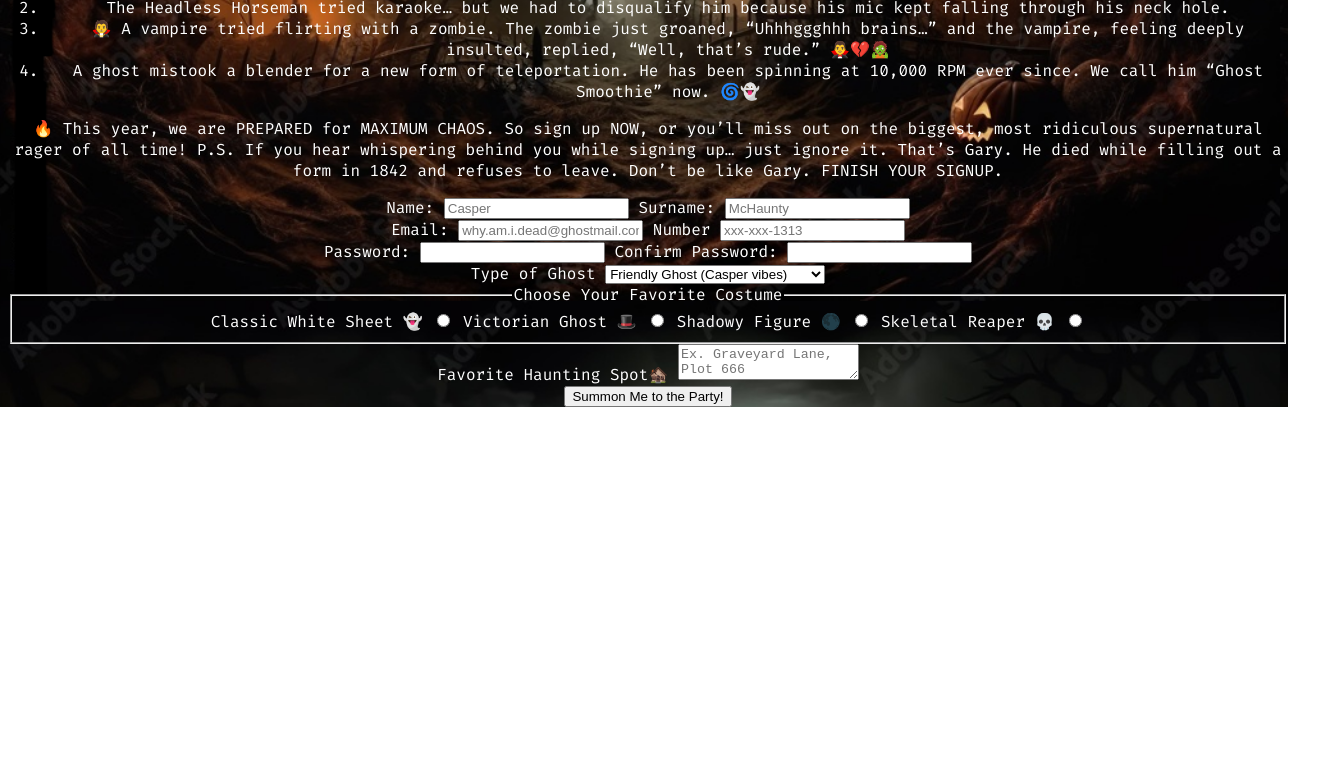
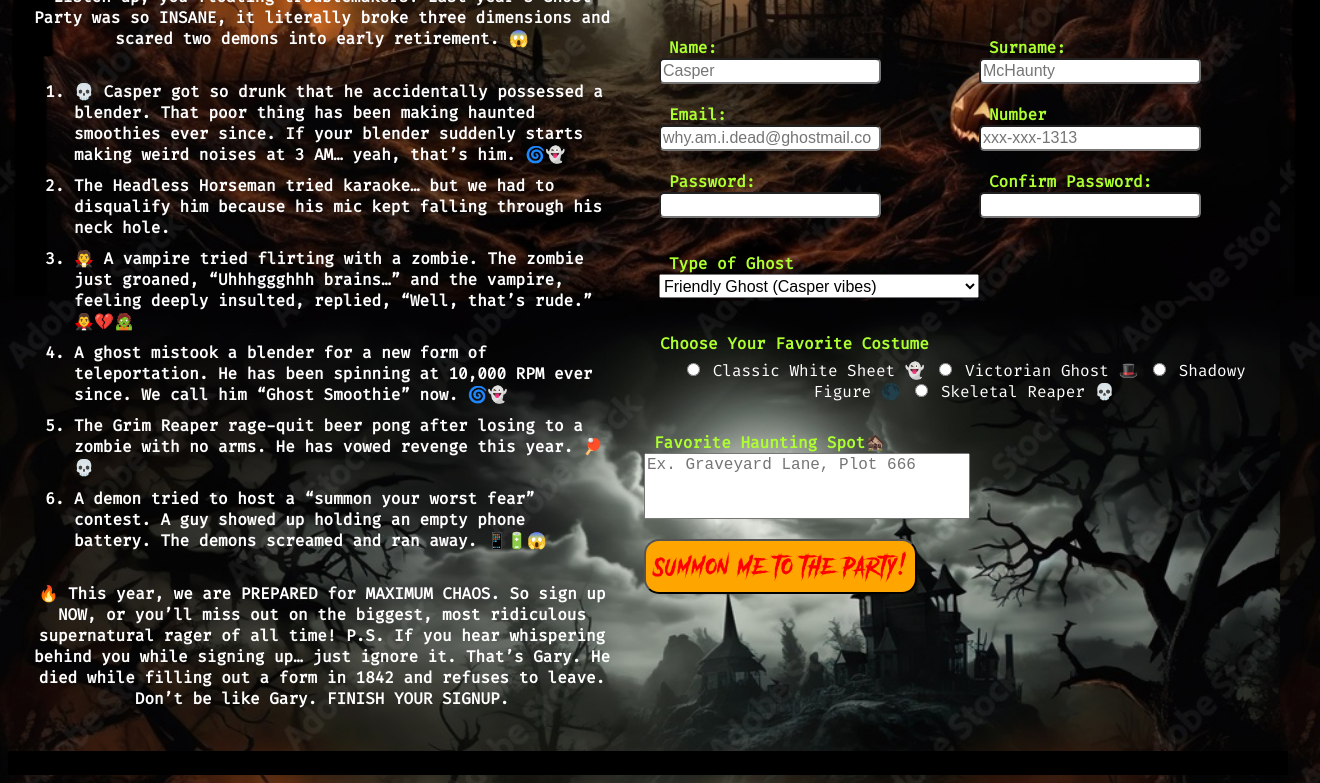
Before and after one commit to yashu483/sign-up-form, a plain HTML site: page index.html in a window 1280 px wide. Shown: the part 553-1336 px from the top of the page, 1320 px wide, since content can reach past the window. Before the commit the page ends 960 px from the top, so only its background shows below. Drawn offline with Linux system fonts and the light colour scheme; files whose address does not match are found by name.

Commit message:
style(form): set up fonts and colors to font controls

```diff
--- a/index.html
+++ b/index.html
@@ -27,10 +27,10 @@
             </h1>
             <p>Thousands of ghosts, ghouls, and undead legends raving under a blood moon 🌕, sipping ectoplasm cocktails
                 🍹, breakdancing in mid-air 🕺, and telling horror stories so scary that even Wi-Fi signals run away.
-                📡💀</p>
+                📡💀 Sign up form below to join the party.</p>
 
         </div>
-        <div class="form-contaier">
+        <div class="form-container">
             <div class="div-left">
                 <h1>Warning: Previous Party Recap</h1>
                 <p>Listen up, you floating troublemakers! Last year’s Ghost Party was so INSANE, it literally broke
@@ -53,6 +53,10 @@
                         A ghost mistook a blender for a new form of teleportation. He has been spinning at 10,000
                         RPM ever since. We call him “Ghost Smoothie” now. 🌀👻
                     </li>
+                    <li>The Grim Reaper rage-quit beer pong after losing to a zombie with no arms. He has vowed revenge
+                        this year. 🏓💀</li>
+                    <li> A demon tried to host a “summon your worst fear” contest. A guy showed up holding an empty
+                        phone battery. The demons screamed and ran away. 📱🔋😱</li>
                 </ol>
                 <p>🔥 This year, we are PREPARED for MAXIMUM CHAOS. So sign up NOW, or you’ll miss out on the
                     biggest, most ridiculous supernatural rager of all time!
@@ -63,24 +67,37 @@
             </div>
             <div class="div-right">
                 <form action="" method="">
+                    <h1>"Sign up and become part of the undead VIP club!" 🪦</h1>
+                    <div>
                         <div>
                             <label for="user-name">Name:</label>
                             <input type="text" id="user-name" name="user-name" placeholder="Casper" required>
+                        </div>
+                        <div>
                             <label for="user-surname">Surname:</label>
                             <input type="text" id="user-surname" name="user-surname" placeholder="McHaunty" required>
                         </div>
+                    </div>
+                    <div>
                         <div>
                             <label for="user-email">Email:</label>
                             <input type="email" id="user-email" name="user-email" placeholder="why.am.i.dead@ghostmail.com"
                                 required>
+                        </div>
+                        <div>
                             <label for="tel">Number</label>
                             <input type="tel" id="tel" name="user-number" placeholder="xxx-xxx-1313" required>
                         </div>
+                    </div>
+                    <div>
                         <div>
                             <label for="password">Password:</label>
                             <input type="password" id="password" name="user-password" required>
+                        </div>
+                        <div>
                             <label for="confirm-pass">Confirm Password:</label>
                             <input type="password" id="confirm-pass" name="confirm-pass" required>
+                        </div>
                     </div>
                     <div>
                         <label for="ghost-type">Type of Ghost</label>
@@ -93,16 +110,16 @@
                     </div>
                     <fieldset>
                         <legend>Choose Your Favorite Costume</legend>
+                        <input type="radio" id="white-sheet" name="fav-costume" value="white-sheet">
                         <label for="white-sheet">Classic White Sheet 👻</label>
-                        <input type="radio" id="white-sheet" name="fav-costume" value="white-sheet">
+                        <input type="radio" id="victorian" name="fav-costume" value="victorian">
                         <label for="victorian"> Victorian Ghost 🎩</label>
-                        <input type="radio" id="victorian" name="fav-costume" value="victorian">
+                        <input type="radio" id="shadowy" name="fav-costume" value="shadowy">
                         <label for="shadowy"> Shadowy Figure 🌑</label>
-                        <input type="radio" id="shadowy" name="fav-costume" value="shadowy">
+                        <input type="radio" id="reaper" name="fav-costume" value="reaper">
                         <label for="reaper">Skeletal Reaper 💀</label>
-                        <input type="radio" id="reaper" name="fav-costume" value="reaper">
                     </fieldset>
-            </div>
+
                     <div>
                         <label for="fav-place">Favorite Haunting Spot🏚️</label>
                         <textarea name="fav-place" id="fav-place" placeholder="Ex. Graveyard Lane, Plot 666"></textarea>
@@ -112,6 +129,7 @@
 
             </div>
         </div>
+    </div>
 
     <footer id="footer">
 
--- a/style.css
+++ b/style.css
@@ -50,7 +50,7 @@
 
 html,
 body {
-    height: var(--full-size);
+    /* height: var(--full-size); */
     width: 100%;
     margin: none;
     padding: none;
@@ -59,7 +59,7 @@ body {
 
 body {
     background-image: url(./resources/images/ghost-house.png);
-    background-size: cover;
+    background-size: 100%;
     background-attachment: scroll;
     font-family: var(--text-fonts);
     color: white;
@@ -77,7 +77,7 @@ body {
 
 header,
 footer {
-    height: 6%;
+    height: 3vmin;
     background-color: black;
 }
 
@@ -98,6 +98,7 @@ header ul {
     margin: 15px;
     font-family: var(--heading-fonts);
     color: orange;
+    letter-spacing: 2px;
 }
 
 header div {
@@ -107,6 +108,7 @@ header div {
     gap: 1rem;
     font-size: 1.5rem;
     font-family: var(--heading-fonts);
+    color: red;
 }
 
 #heading-img {
@@ -122,7 +124,6 @@ header span {
 .main-container {
     display: flex;
     flex-direction: column;
-    height: 100%;
 }
 
 .heading h1 {
@@ -132,6 +133,7 @@ header span {
     font-family: var(--heading-fonts);
     color: red;
     font-size: 2.5rem;
+    letter-spacing: 2px;
 }
 
 .heading {
@@ -143,6 +145,153 @@ header span {
 
 .heading p {
     width: 70%;
+    color: white;
+    font-weight: bold;
+    font-size: 1.3em;
+}
+
+.form-container {
+    display: flex;
+    flex-direction: row;
+    width: 100%;
+    padding: 2vmin;
+}
+
+.div-left {
+    width: 45%;
+    flex-direction: column;
+    color: white;
+    font-weight: bold;
+    padding: 10px;
+}
+
+.div-right {
+    width: 50%;
+}
+
+.div-left,
+.div-right {
+    display: flex;
+    flex-direction: column;
+    align-items: flex-start;
+}
+
+.div-left ol {
+    display: flex;
+    flex-direction: column;
+    gap: 10px;
+    text-align: start;
+}
+
+.div-right form {
+    display: flex;
+    flex-direction: column;
+    width: 100%;
+    padding: 3vmin;
+    padding-top: 10px;
+    gap: 20px;
+}
+
+h1 {
+    font-family: "fears", "dark-graves";
     color: red;
+    font-size: 40px;
+}
+
+form>div {
+    width: 100%;
+    display: flex;
+}
+
+form div label {
+    font-size: 1.2;
     font-weight: bold;
+    display: block;
+    margin-left: 10px;
 }
+
+form>div>div {
+    display: flex;
+    flex-direction: column;
+    width: 100%;
+    padding-left: 15px;
+}
+
+form div label {
+    text-align: left;
+    margin: none;
+    color: greenyellow;
+}
+
+form>div input {
+    width: 70%;
+    height: 1.5em;
+    margin-right: auto;
+    border-radius: 5px;
+}
+
+form div label:nth-of-type(2) {
+    margin-left: auto;
+}
+
+form div input:nth-of-type(2) {
+    margin-right: 15px;
+    margin-left: auto;
+}
+
+input::placeholder,
+textarea::placeholder {
+    font-size: 1.2em;
+    margin-left: 5px;
+}
+
+div:has(textarea) {
+    display: flex;
+    flex-direction: column
+}
+
+form textarea {
+    display: block;
+    width: 50%;
+    height: 60px;
+    resize: none
+}
+
+form>div:has(select) {
+    display: flex;
+    flex-direction: column;
+    gap: 5x;
+    padding: 15px
+}
+
+form select {
+    height: 1.5em;
+    font-size: 1em;
+    display: block;
+    width: 50%;
+}
+
+form fieldset {
+    border: none;
+}
+
+form fieldset>legend {
+    color: greenyellow;
+    font-weight: bold;
+    text-align: start;
+}
+
+.main-container h1 {
+    margin-top: 20px;
+}
+
+form button {
+    width: max-content;
+    background-color: orange;
+    font-size: 1.3em;
+    padding: 8px;
+    font-family: var(--heading-fonts);
+    color: red;
+    letter-spacing: 2px;
+    border-radius: 15px;
+}
```
Lines whose indentation alone changed are shown as unchanged.
